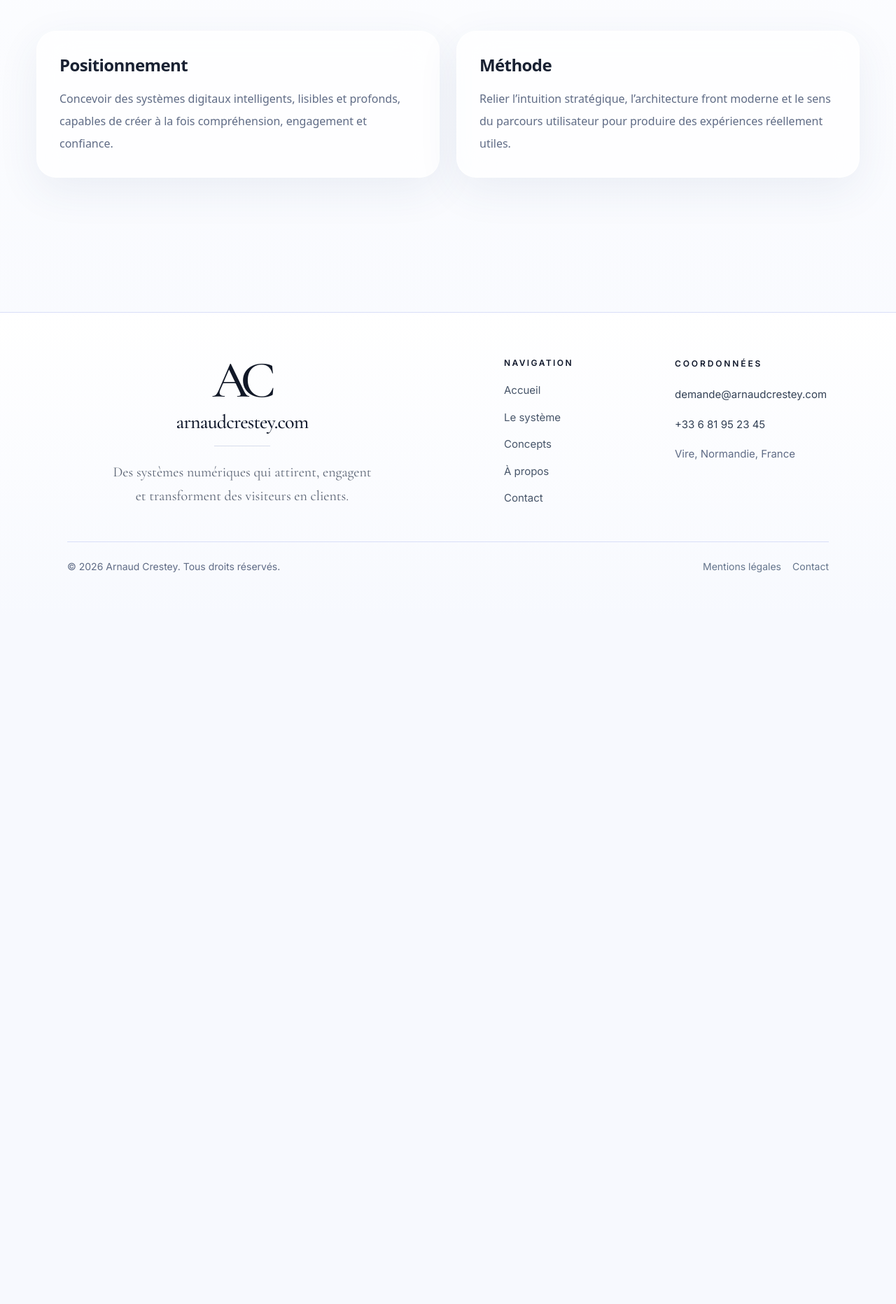
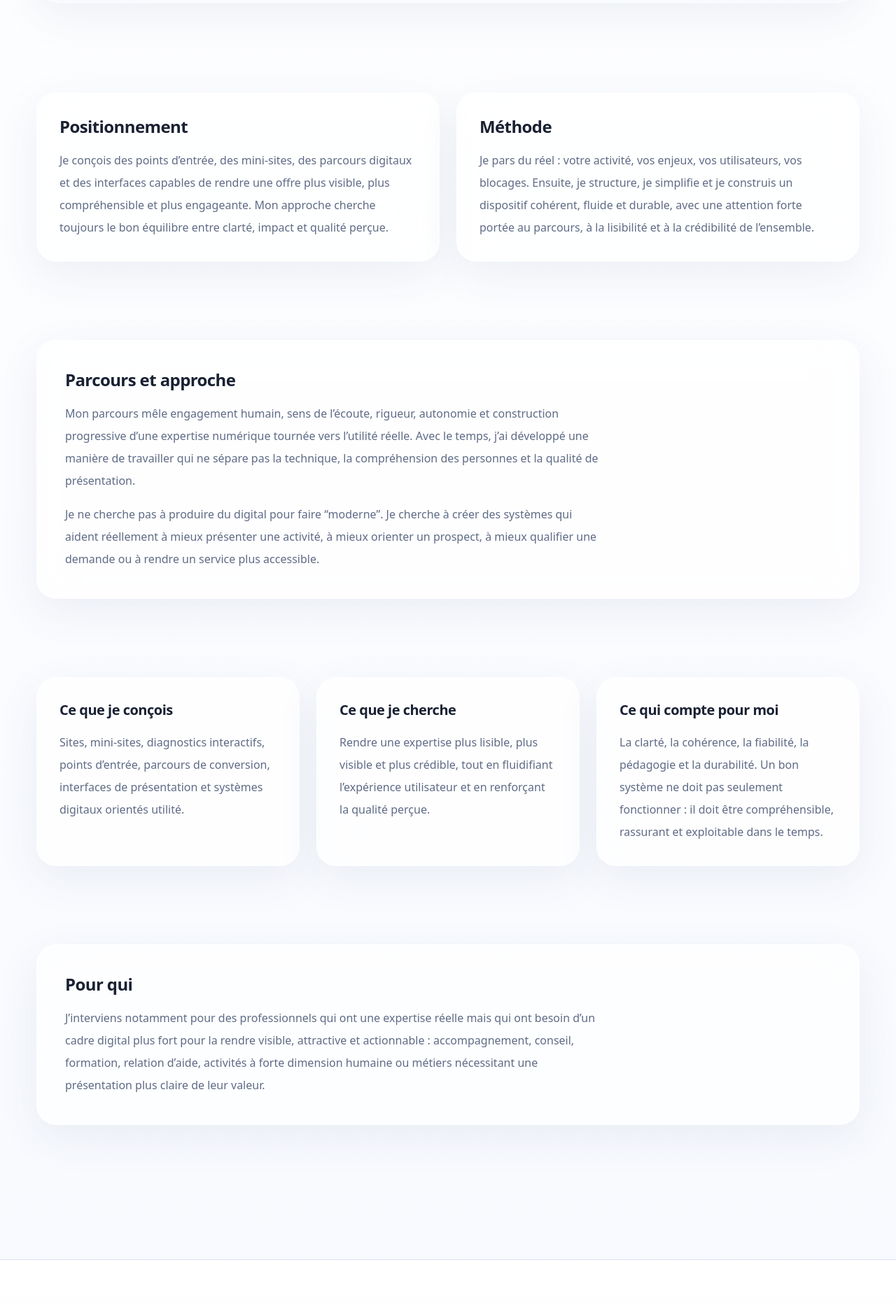
Before and after one commit to arnaudcrestey/portail-site-vitrine, a Next.js app: page /a-propos in a window 1280 px wide. Shown: the part 836-2700 px from the top of the page at 70% size. Before the commit the page ends 1720 px from the top, so only its background shows below. Built offline with nearby package versions, Linux system fonts and the light colour scheme.

Commit message:
Update page.tsx

```diff
--- a/app/a-propos/page.tsx
+++ b/app/a-propos/page.tsx
@@ -4,7 +4,7 @@ import { Surface } from '@/components/ui';
 export const metadata = {
   title: 'À propos',
   description:
-    'Présentation d’Arnaud Crestey, de son positionnement et de sa manière de concevoir des systèmes numériques premium au service de l’humain.',
+    'Présentation d’Arnaud Crestey, de son parcours, de son positionnement et de sa manière de concevoir des systèmes numériques utiles, lisibles et premium.',
 };
 
 export default function AboutPage() {
@@ -12,23 +12,94 @@ export default function AboutPage() {
     <>
       <PageHero
         eyebrow="À propos"
-        title="Une approche à la croisée de la clarté, de l’expérience et de l’utilité réelle."
-        description="Cette page introduit votre posture, votre parcours et votre manière de relier finesse humaine, structuration digitale et crédibilité de marque. Elle est prête à être enrichie avec votre biographie, vos principes de travail et vos références."
+        title="Je conçois des systèmes numériques utiles, clairs et crédibles, pensés pour servir l’humain."
+        description="Mon travail consiste à transformer une expertise, une intention ou une situation complexe en dispositif digital lisible, structuré et professionnel. J’avance à la croisée de la compréhension humaine, de l’expérience utilisateur et de la construction web moderne."
         primaryCta={{ href: '/contact', label: 'Parler de votre projet' }}
       />
+
       <section className="section-spacing pt-4">
         <div className="container-layout grid gap-6 lg:grid-cols-2">
           <Surface className="p-8">
             <h2 className="text-2xl font-semibold text-ink">Positionnement</h2>
             <p className="mt-4 text-base leading-8 text-slate">
-              Concevoir des systèmes digitaux intelligents, lisibles et profonds, capables de créer à la fois compréhension, engagement et confiance.
+              Je conçois des points d’entrée, des mini-sites, des parcours digitaux et des interfaces capables
+              de rendre une offre plus visible, plus compréhensible et plus engageante. Mon approche cherche
+              toujours le bon équilibre entre clarté, impact et qualité perçue.
             </p>
           </Surface>
+
           <Surface className="p-8">
             <h2 className="text-2xl font-semibold text-ink">Méthode</h2>
             <p className="mt-4 text-base leading-8 text-slate">
-              Relier l’intuition stratégique, l’architecture front moderne et le sens du parcours utilisateur pour produire des expériences réellement utiles.
+              Je pars du réel : votre activité, vos enjeux, vos utilisateurs, vos blocages. Ensuite, je structure,
+              je simplifie et je construis un dispositif cohérent, fluide et durable, avec une attention forte
+              portée au parcours, à la lisibilité et à la crédibilité de l’ensemble.
             </p>
+          </Surface>
+        </div>
+      </section>
+
+      <section className="section-spacing pt-0">
+        <div className="container-layout">
+          <Surface className="p-8 md:p-10">
+            <div className="max-w-3xl">
+              <h2 className="text-2xl font-semibold text-ink">Parcours et approche</h2>
+              <p className="mt-4 text-base leading-8 text-slate">
+                Mon parcours mêle engagement humain, sens de l’écoute, rigueur, autonomie et construction
+                progressive d’une expertise numérique tournée vers l’utilité réelle. Avec le temps, j’ai développé
+                une manière de travailler qui ne sépare pas la technique, la compréhension des personnes et
+                la qualité de présentation.
+              </p>
+              <p className="mt-4 text-base leading-8 text-slate">
+                Je ne cherche pas à produire du digital pour faire “moderne”. Je cherche à créer des systèmes
+                qui aident réellement à mieux présenter une activité, à mieux orienter un prospect, à mieux
+                qualifier une demande ou à rendre un service plus accessible.
+              </p>
+            </div>
+          </Surface>
+        </div>
+      </section>
+
+      <section className="section-spacing pt-0">
+        <div className="container-layout grid gap-6 lg:grid-cols-3">
+          <Surface className="p-8">
+            <h3 className="text-xl font-semibold text-ink">Ce que je conçois</h3>
+            <p className="mt-4 text-base leading-8 text-slate">
+              Sites, mini-sites, diagnostics interactifs, points d’entrée, parcours de conversion, interfaces
+              de présentation et systèmes digitaux orientés utilité.
+            </p>
+          </Surface>
+
+          <Surface className="p-8">
+            <h3 className="text-xl font-semibold text-ink">Ce que je cherche</h3>
+            <p className="mt-4 text-base leading-8 text-slate">
+              Rendre une expertise plus lisible, plus visible et plus crédible, tout en fluidifiant
+              l’expérience utilisateur et en renforçant la qualité perçue.
+            </p>
+          </Surface>
+
+          <Surface className="p-8">
+            <h3 className="text-xl font-semibold text-ink">Ce qui compte pour moi</h3>
+            <p className="mt-4 text-base leading-8 text-slate">
+              La clarté, la cohérence, la fiabilité, la pédagogie et la durabilité. Un bon système ne doit pas
+              seulement fonctionner : il doit être compréhensible, rassurant et exploitable dans le temps.
+            </p>
+          </Surface>
+        </div>
+      </section>
+
+      <section className="section-spacing pt-0">
+        <div className="container-layout">
+          <Surface className="p-8 md:p-10">
+            <div className="max-w-3xl">
+              <h2 className="text-2xl font-semibold text-ink">Pour qui</h2>
+              <p className="mt-4 text-base leading-8 text-slate">
+                J’interviens notamment pour des professionnels qui ont une expertise réelle mais qui ont besoin
+                d’un cadre digital plus fort pour la rendre visible, attractive et actionnable : accompagnement,
+                conseil, formation, relation d’aide, activités à forte dimension humaine ou métiers nécessitant
+                une présentation plus claire de leur valeur.
+              </p>
+            </div>
           </Surface>
         </div>
       </section>
```
